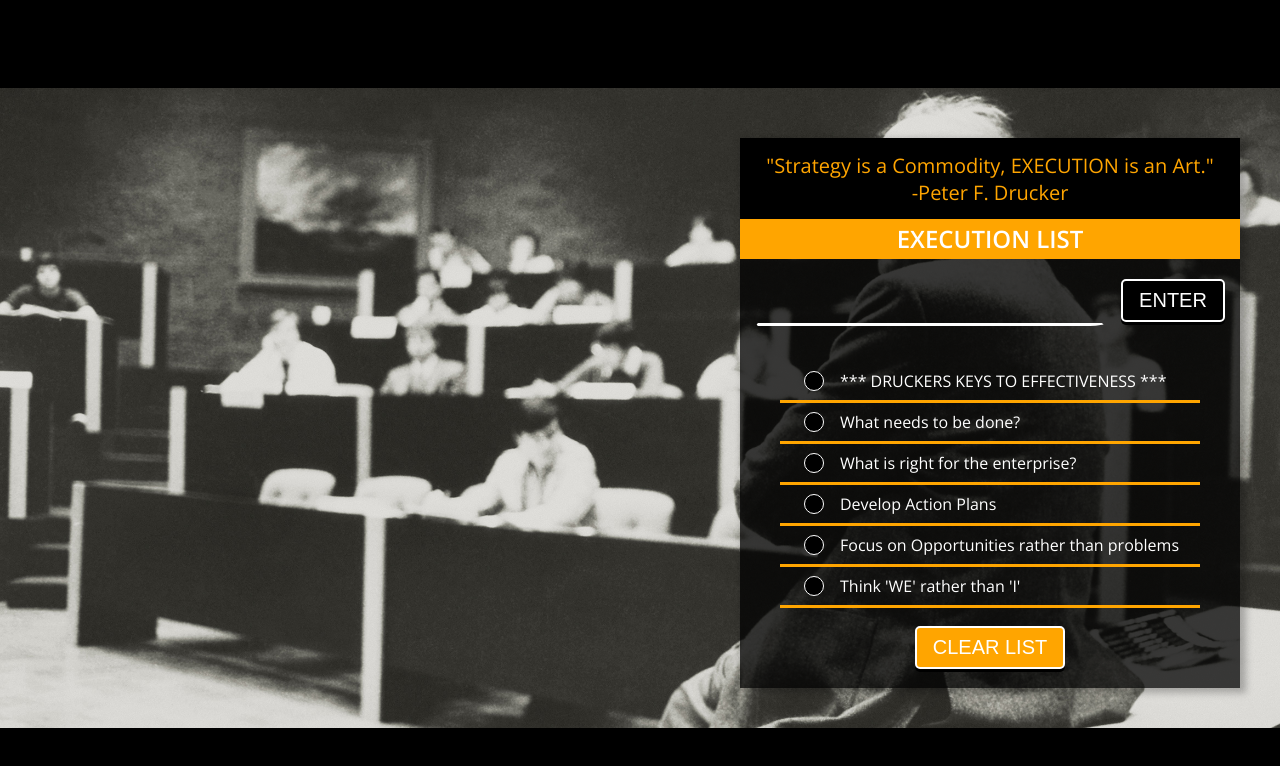
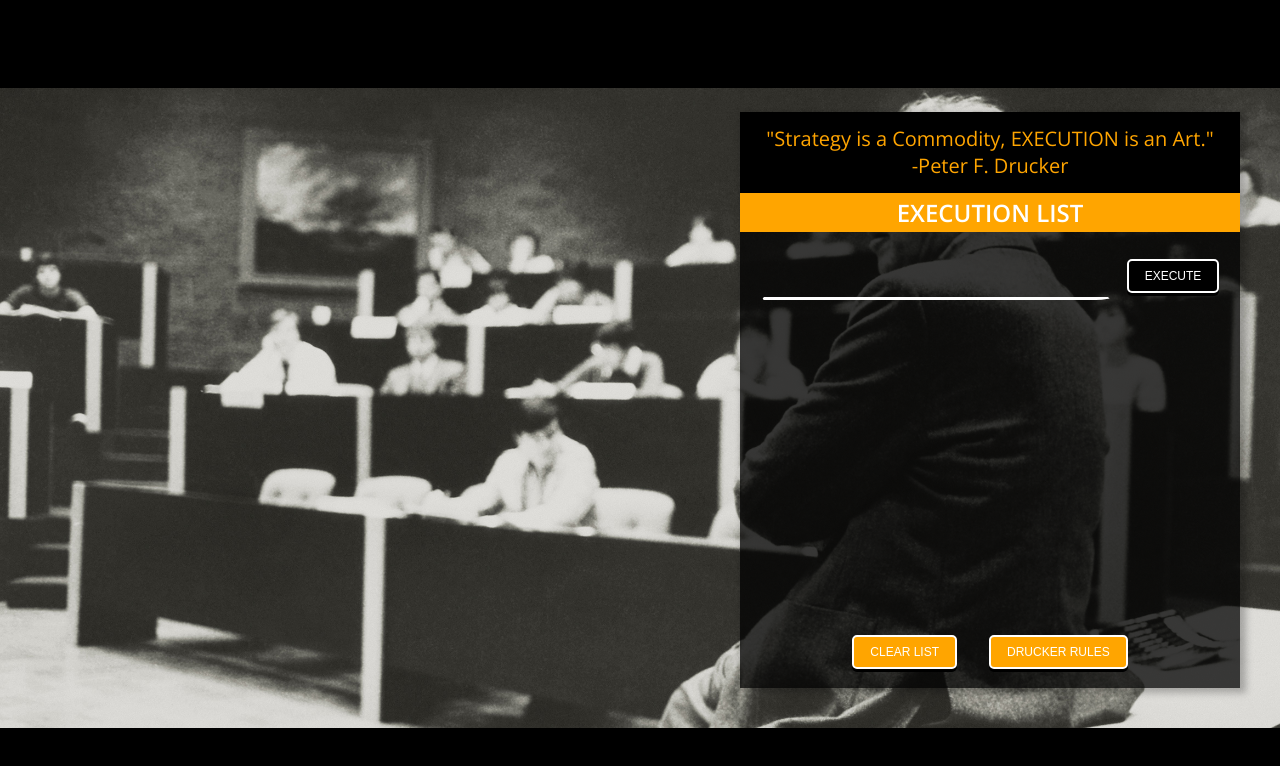
Before and after one commit to DCasely/REACT-Execution-List, a React (Create React App) app: page / in a window 1280 px wide. Shown: the top 766 px of the page. Built offline with nearby package versions, Linux system fonts and the light colour scheme.

Commit message:
split into components and added Drucker Rules function

```diff
--- a/public/styles.css
+++ b/public/styles.css
@@ -25,7 +25,7 @@ body {
   position: relative;
   margin: 2.5rem;
   width: 100%;
-  min-height: 75%;
+  min-height: 90%;
   max-width: 500px;
   min-width: 250px;
   background: rgba(0, 0, 0, 0.75);
@@ -113,7 +113,6 @@ li:last-of-type {
   height: 1.25rem;
   width: 1.25rem;
   margin: 0 1rem 0;
-  font-size: 1rem;
   color: #fff;
 }
 
@@ -165,7 +164,7 @@ button:focus {
 button span {
   background: #000;
   color: #fff;
-  font-size: 1.25rem;
+  font-size: 0.75rem;
   display: block;
   padding: 0.5rem 1rem;
   border-radius: 5px;
@@ -183,8 +182,13 @@ button span {
   bottom: 0;
 }
 
+.clear-btn-container button {
+  margin: 0 1rem;
+}
+
 .clear-btn-container button span {
   background-color: orange;
+  font-size: 0.75rem;
 }
 
 .clear-btn-container button span:hover {
--- a/src/components/App.js
+++ b/src/components/App.js
@@ -1,27 +1,15 @@
 import React, { useState } from 'react';
 import Heading from './Heading';
+import Input from './Input';
 import ExecuteItem from './ExecuteItem';
+import ClearList from './ClearList';
 
 function App() {
-  const [input, setInput] = useState('');
-  const [listItems, setListItems] = useState([
-    '*** DRUCKERS KEYS TO EFFECTIVENESS *** ',
-    'What needs to be done?',
-    'What is right for the enterprise?',
-    'Develop Action Plans',
-    'Focus on Opportunities rather than problems',
-    "Think 'WE' rather than 'I'",
-  ]);
+  const [listItems, setListItems] = useState([]);
 
-  function listInput(e) {
-    const data = e.target.value;
-    setInput(data);
-  }
-
-  function addItem() {
+  function addItem(input) {
     if (input !== '') {
       setListItems((item) => [...item, input]);
-      setInput('');
     }
   }
 
@@ -35,15 +23,23 @@ function App() {
     setListItems([]);
   }
 
+  function loadDrucker() {
+    setListItems([
+      '*** DRUCKERS KEYS TO EFFECTIVENESS *** ',
+      'What needs to be done?',
+      'What is right for the enterprise?',
+      'Develop Action Plans',
+      'Focus on Opportunities rather than problems',
+      "Think 'WE' rather than 'I'",
+    ]);
+  }
+
   return (
     <div className="main-container">
       <div className="container">
         <Heading />
         <div className="form">
-          <input onChange={listInput} value={input} type="text" />
-          <button onClick={addItem}>
-            <span>Enter</span>
-          </button>
+          <Input getInput={addItem} />
         </div>
         <div>
           <ul>
@@ -57,11 +53,7 @@ function App() {
             ))}
           </ul>
         </div>
-        <div className="clear-btn-container">
-          <button onClick={clearList}>
-            <span>Clear List</span>
-          </button>
-        </div>
+        <ClearList clearList={clearList} loadDrucker={loadDrucker} />
       </div>
     </div>
   );
--- a/src/components/ClearList.js
+++ b/src/components/ClearList.js
@@ -0,0 +1,16 @@
+import React from 'react';
+
+function ClearList(props) {
+  return (
+    <div className="clear-btn-container">
+      <button onClick={props.clearList}>
+        <span>Clear List</span>
+      </button>
+      <button onClick={props.loadDrucker}>
+        <span>Drucker Rules</span>
+      </button>
+    </div>
+  );
+}
+
+export default ClearList;
--- /dev/null
+++ b/src/components/Input.js
@@ -0,0 +1,26 @@
+import React, { useState } from 'react';
+
+function Input(props) {
+  const [input, setInput] = useState('');
+
+  function listInput(e) {
+    const data = e.target.value;
+    setInput(data);
+  }
+
+  return (
+    <div>
+      <input onChange={listInput} value={input} type="text" />
+      <button
+        onClick={() => {
+          props.getInput(input);
+          setInput('');
+        }}
+      >
+        <span>Execute</span>
+      </button>
+    </div>
+  );
+}
+
+export default Input;
```
